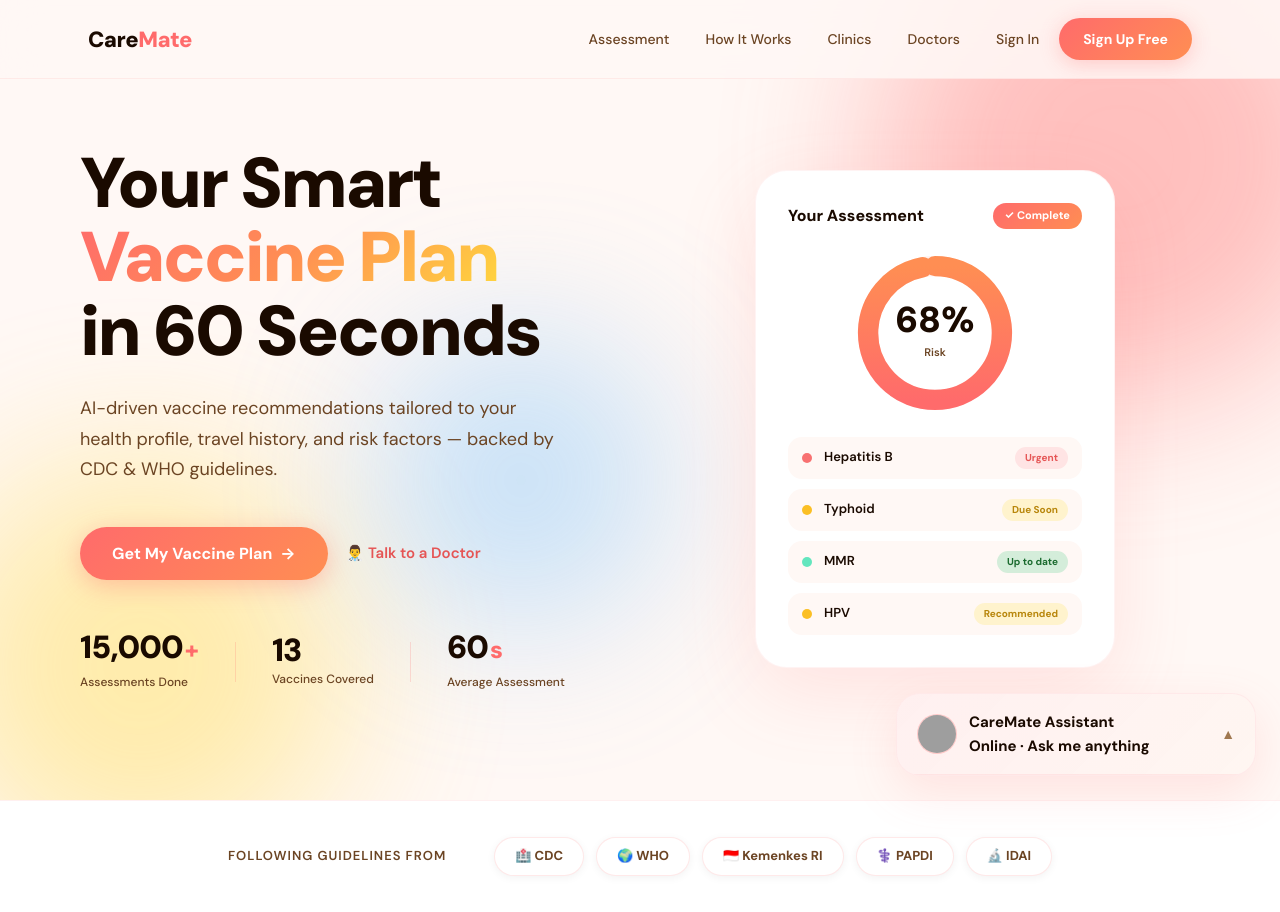
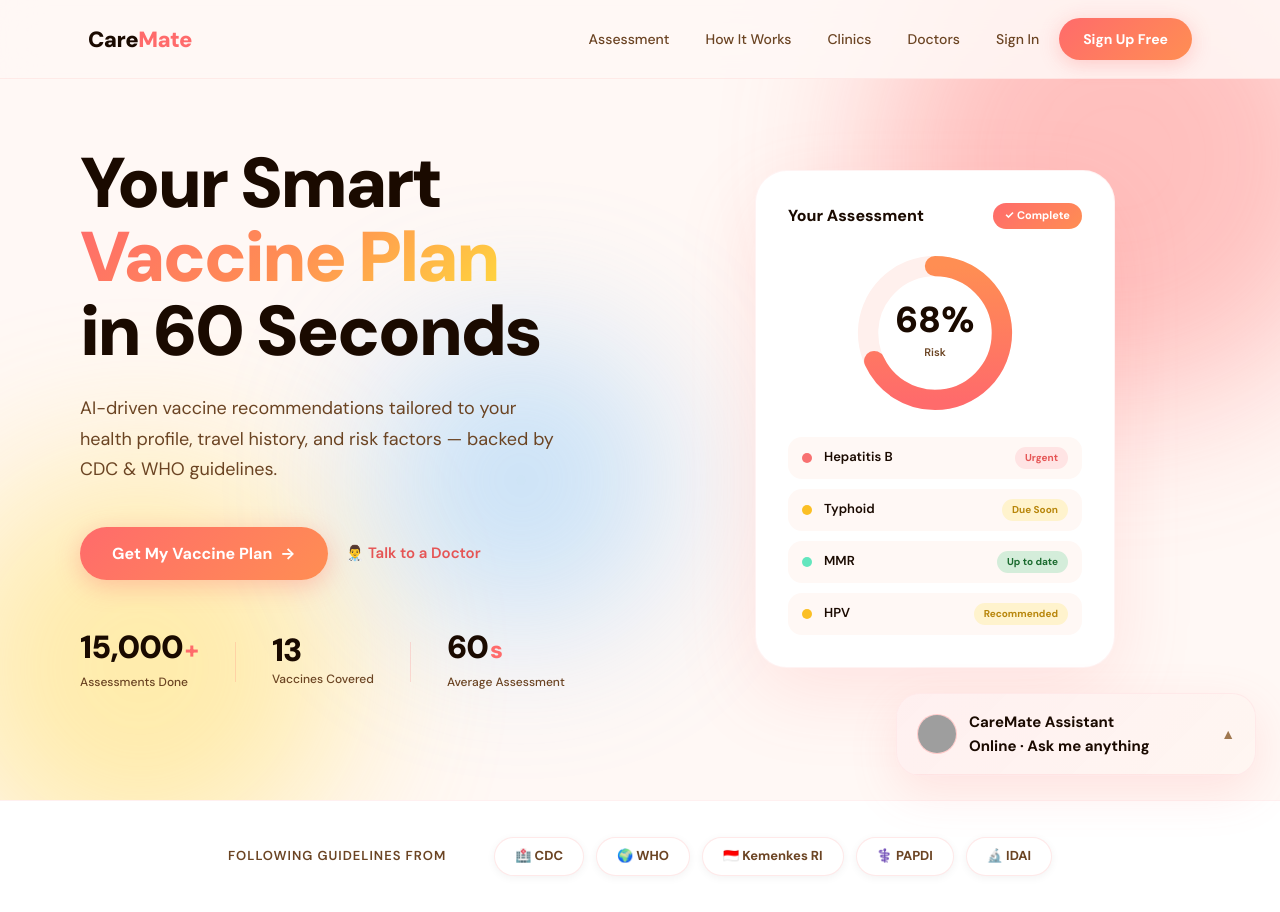
Before and after one commit to poilvetcarl-svg/CareMate, a Flask app: page / in a window 1280 px wide. Shown: the top 912 px of the page. Run offline with Flask 3, Linux system fonts and the light colour scheme; some libraries are stand-ins or nearby versions; grey boxes are pictures that could not be loaded.

Commit message:
Fix hero risk ring: fill proportionate to 68% score
Dasharray was 440 for a circumference of 289 — ring looked ~97% full.

Co-Authored-By: Claude Opus 4.8 <noreply@anthropic.com>

```diff
--- a/static/css/style.css
+++ b/static/css/style.css
@@ -214,8 +214,9 @@ body {
 .ring-svg { width: 160px; height: 160px; transform: rotate(-90deg); }
 .ring-bg { fill: none; stroke: #FFF0ED; stroke-width: 14; }
 .ring-fill {
+  /* r=46 → circumference = 2π×46 ≈ 289. Show 68%: offset = 289 × (1 − 0.68) ≈ 92.5 */
   fill: none; stroke: url(#mockRingGrad); stroke-width: 14;
-  stroke-linecap: round; stroke-dasharray: 440; stroke-dashoffset: 160;
+  stroke-linecap: round; stroke-dasharray: 289; stroke-dashoffset: 92.5;
   transition: stroke-dashoffset 1.5s ease;
 }
 .ring-center { position: absolute; top: 50%; left: 50%; transform: translate(-50%,-50%); text-align: center; }
```
